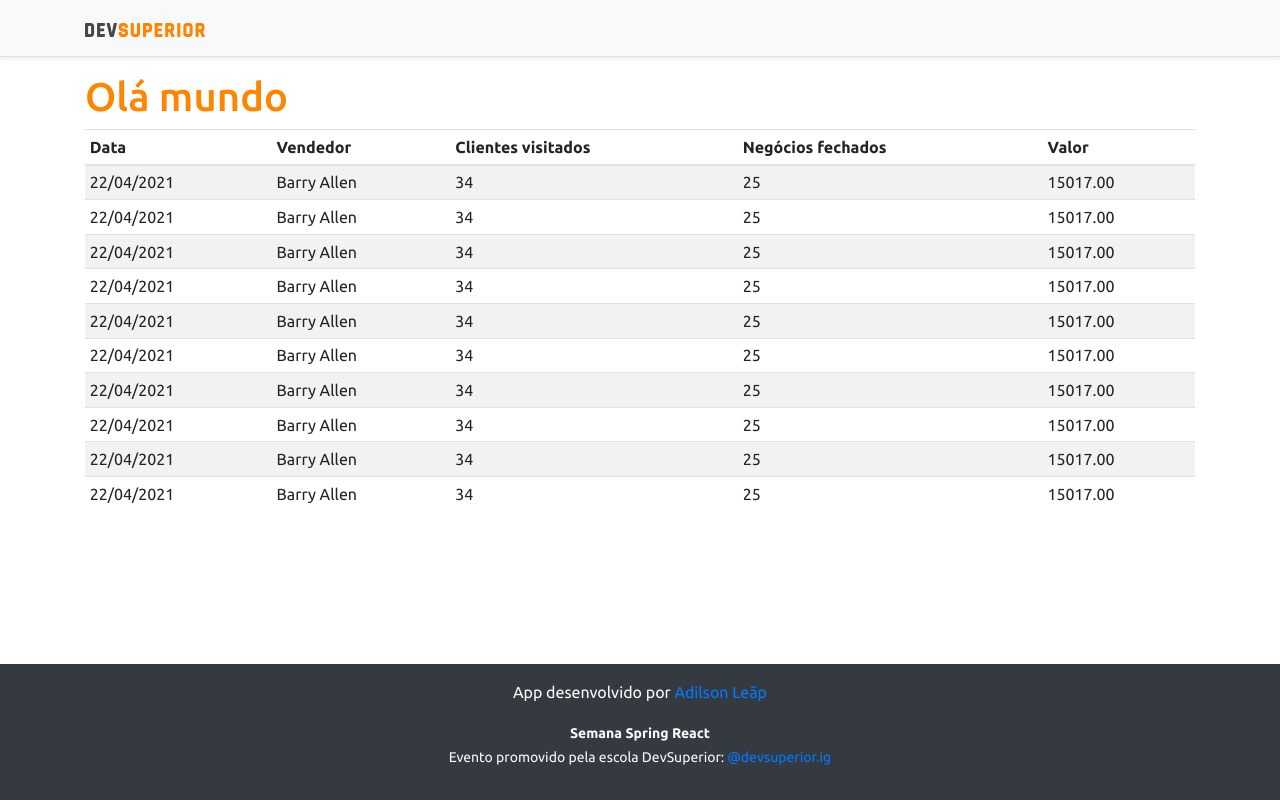
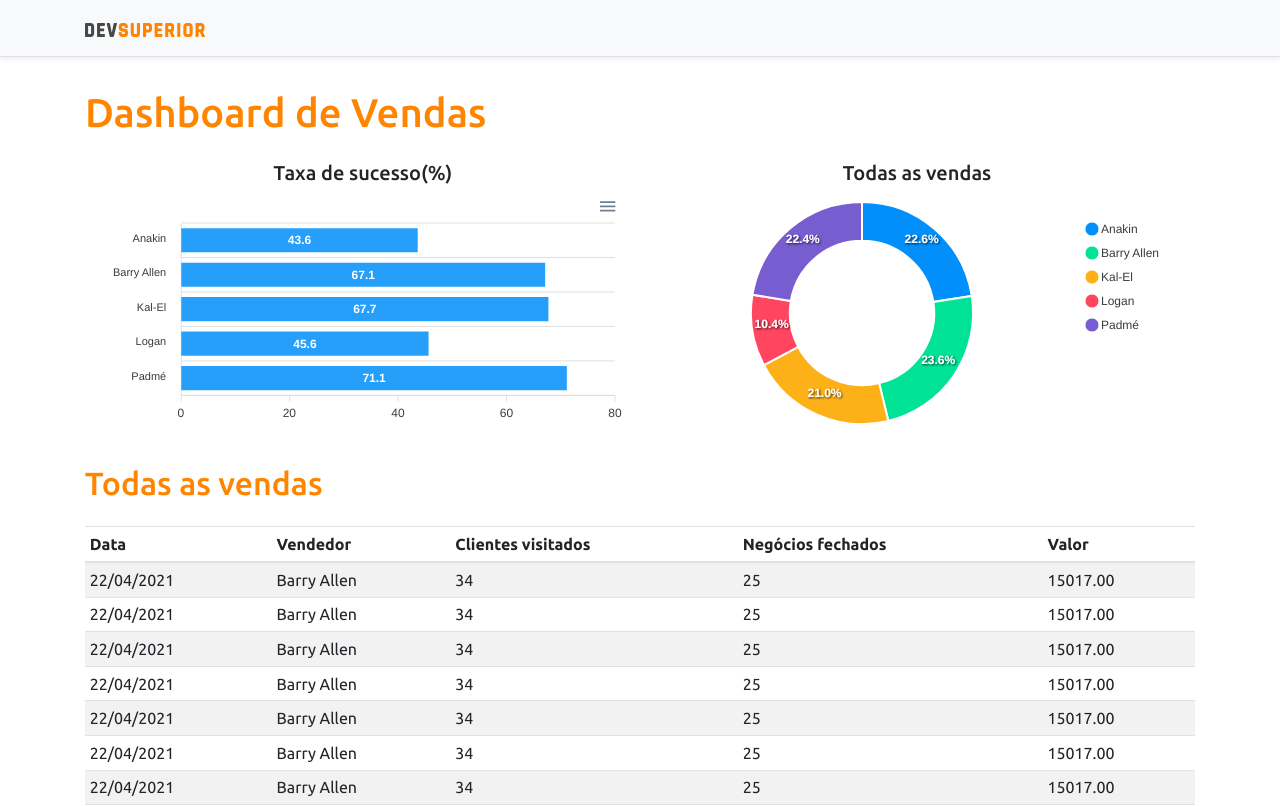
Before and after one commit to adilson-leao/projeto-sds3-dashboard, a React (Create React App) app in the folder frontend/: page / in a window 1280 px wide. Shown: the top 807 px of the page. Built offline with nearby package versions, Linux system fonts and the light colour scheme.

Commit message:
Static charts

```diff
--- a/frontend/package.json
+++ b/frontend/package.json
@@ -12,10 +12,12 @@
     "@types/node": "^12.0.0",
     "@types/react": "^17.0.0",
     "@types/react-dom": "^17.0.0",
+    "apexcharts": "^3.26.1",
     "bootstrap": "^4.6.0",
     "jquery": "1.9.1",
     "popper.js": "^1.16.1",
     "react": "^17.0.2",
+    "react-apexcharts": "^1.3.9",
     "react-dom": "^17.0.2",
     "react-scripts": "4.0.3",
     "typescript": "^4.1.2",
--- a/frontend/src/App.tsx
+++ b/frontend/src/App.tsx
@@ -1,4 +1,6 @@
+import BarChart from "components/BatChatt";
 import DataTable from "components/datatable";
+import DonutChart from "components/DonutChart";
 import Footer from "components/footer";
 import NavBar from "components/navbar";
 
@@ -7,7 +9,20 @@ function App() {
     <>
       <NavBar />
       <div className="container">
-        <h1 className="text-primary">Olá mundo</h1>
+        <h1 className="text-primary py-3">Dashboard de Vendas</h1>
+        <div className="row px-3">
+          <div className="col-sm-6">
+            <h5 className="text-center color-secondary">Taxa de sucesso(%)</h5>
+            <BarChart />
+          </div>
+          <div className="col-sm-6">
+            <h5 className="text-center color-secondary">Todas as vendas</h5>
+            <DonutChart />
+          </div>
+        </div>
+        <div className="py-3">
+          <h2 className="text-primary">Todas as vendas</h2>
+        </div>
         <DataTable />
       </div>
       <Footer />
--- /dev/null
+++ b/frontend/src/components/BatChatt/index.tsx
@@ -0,0 +1,32 @@
+import Chart from "react-apexcharts";
+const BarChart = () => {
+  const options = {
+    plotOptions: {
+      bar: {
+        horizontal: true,
+      },
+    },
+  };
+
+  const mockData = {
+    labels: {
+      categories: ["Anakin", "Barry Allen", "Kal-El", "Logan", "Padmé"],
+    },
+    series: [
+      {
+        name: "% Sucesso",
+        data: [43.6, 67.1, 67.7, 45.6, 71.1],
+      },
+    ],
+  };
+  return (
+    <Chart
+      options={{ ...options, xaxis: mockData.labels }}
+      series={mockData.series}
+      type="bar"
+      height="240"
+    />
+  );
+};
+
+export default BarChart;
--- /dev/null
+++ b/frontend/src/components/DonutChart/index.tsx
@@ -0,0 +1,23 @@
+import Chart from "react-apexcharts";
+const DonutChart = () => {
+  const mockData = {
+    series: [477138, 499928, 444867, 220426, 473088],
+    labels: ["Anakin", "Barry Allen", "Kal-El", "Logan", "Padmé"],
+  };
+
+  const options = {
+    legend: {
+      show: true,
+    },
+  };
+  return (
+    <Chart
+      options={{ ...options, labels: mockData.labels }}
+      series={mockData.series}
+      type="donut"
+      height="240"
+    />
+  );
+};
+
+export default DonutChart;
```
Also changed, not shown: 1 other file (tests, documents, lock files or other folders).
